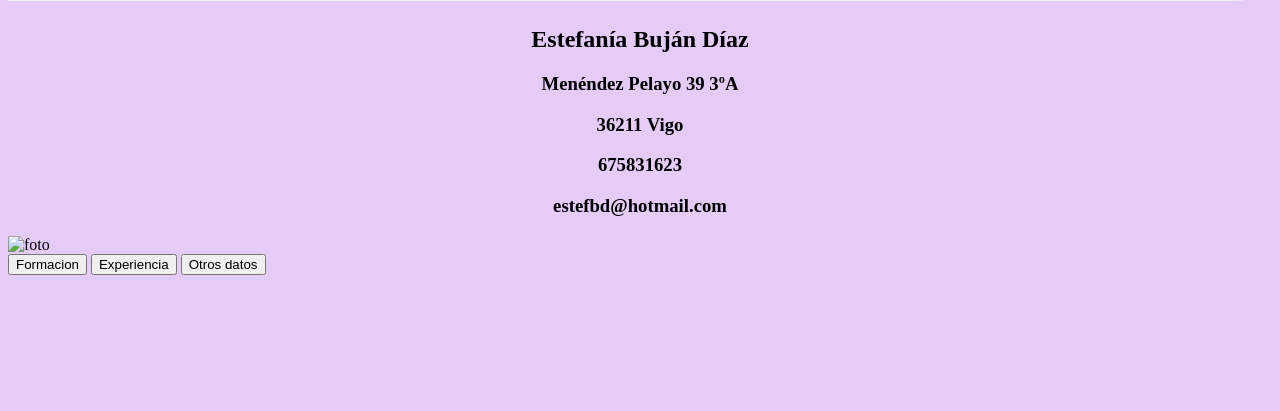
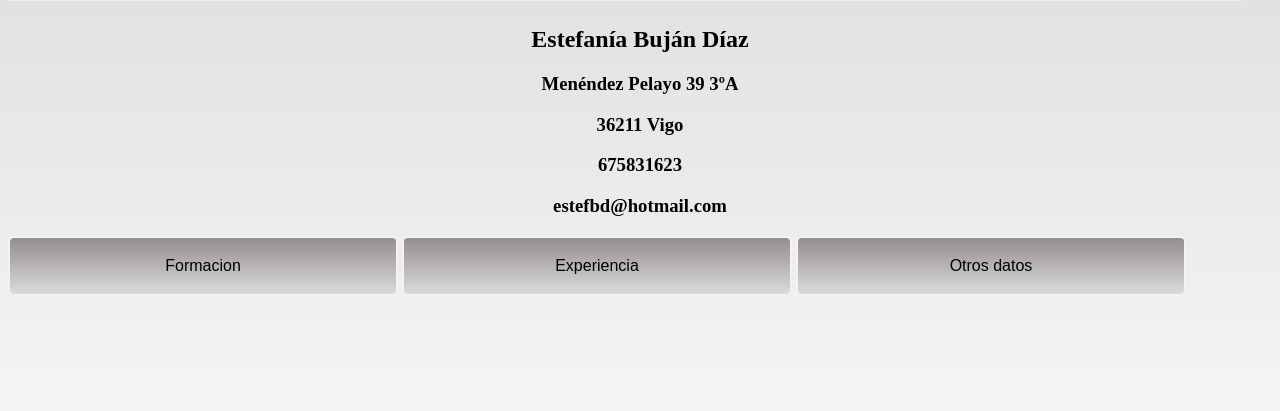
Before and after one commit to Fani-19/cvweb, a plain HTML site: page index.html in a window 1280 px wide. Shown: the part 167-578 px from the top of the page. Drawn offline with Linux system fonts and the light colour scheme.

Commit message:
degradados y cambio de color

```diff
--- a/css/style.css
+++ b/css/style.css
@@ -3,7 +3,7 @@
     display:none;
 }
 body{
-   background-color: rgb(229, 203, 248);
+   background:linear-gradient(to bottom,rgb(219, 218, 218),white);
 }
 .cabecera{
     padding: 20px;
@@ -20,7 +20,7 @@ body{
     font-size: 18px;
     font-weight: 400;
     color: rgb(68, 67, 67);
-    background-color: rgb(196, 166, 219);
+    background:linear-gradient(to bottom, rgb(177, 173, 173), white);
     padding: 20px;
     margin: 0 0 25px;
     overflow: hidden;
@@ -34,3 +34,16 @@ body{
 .datos{
     text-align: center;
 }
+.boton{
+    background: linear-gradient(to bottom,rgb(148, 142, 142),rgb(219, 218, 218));
+    border: 2px solid rgb(244, 239, 248);
+    border-radius: 6px;
+     height: 60px;
+     width: 390px;
+    font-size: 16;
+}
+#botones{
+    display: block;
+    margin-left: auto;
+    margin-right: auto;
+}
--- a/index.html
+++ b/index.html
@@ -9,8 +9,10 @@
 <body class="body">
     <div class="cabecera">
     <h1>Curriculum Vitae</h1>
-    <p>Bienvenido <span id="nombre"></span></p>
+    <p class="saludo">Bienvenido <span id="nombre"></span></p>
     </div>
+
+<i class="far fa-user"></i>
 <section id="datosPersonales" class="datos">
     <h2 class="name">Estefanía Buján Díaz</h2>
     <h3>Menéndez Pelayo 39 3ºA</h3>
@@ -18,8 +20,7 @@
     <h3>675831623</h3>
     <h3>estefbd@hotmail.com</h3>
 </section>
-   <section class="foto">
-         <img src="imagenes/" alt="foto"></section>
+
     <section id="articulos" class="seccion"></section>
     <article id="formacion" class="contenido">
     <h2>Formación</h2>
@@ -62,10 +63,10 @@
         </p>
     <img src="imagenes/" alt="foto">
     </article>
-    <div>
-        <button id="btnFormacion">Formacion</button>
-        <button id="btnExperiencia">Experiencia</button>
-        <button id="btnOtros">Otros datos</button>
+    <div id="botones">
+        <button id="btnFormacion" class="boton">Formacion</button>
+        <button id="btnExperiencia" class="boton">Experiencia</button>
+        <button id="btnOtros" class="boton">Otros datos</button>
     </div>
 
 
```
Also changed, not shown: js/index.js (line endings or trailing spaces).
